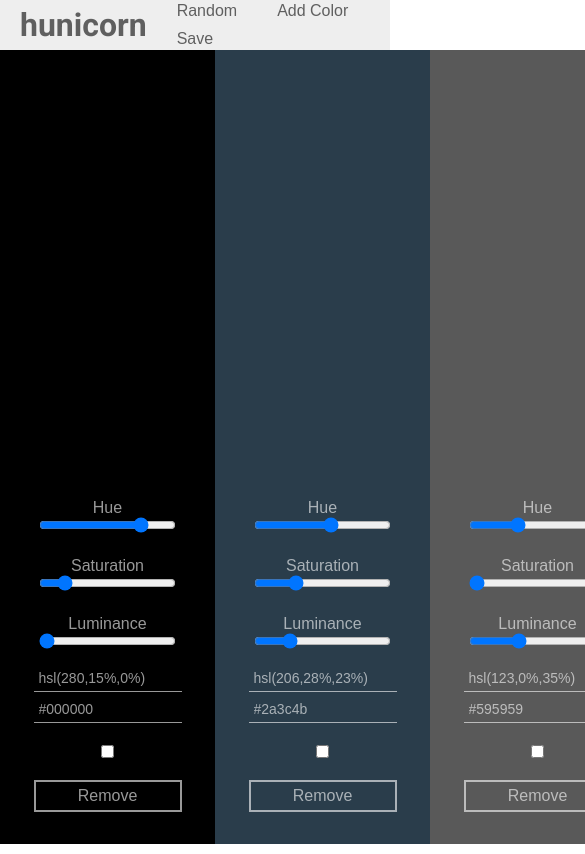
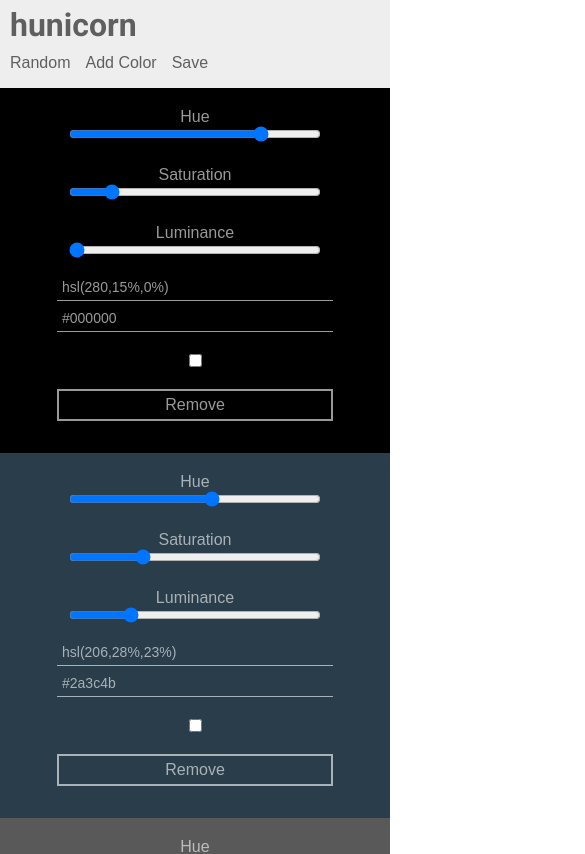
Before and after one commit to gabescarbrough/hunicorn, a React (Create React App) app: page / in a window 390 px wide. Shown: the top 854 px of the page, 585 px wide, since content can reach past the window. Built offline with nearby package versions, Linux system fonts and the light colour scheme.

Commit message:
Improved CSS responsiveness to better fit mobile screens

```diff
--- a/src/App.css
+++ b/src/App.css
@@ -1,11 +1,5 @@
 * {
   box-sizing: border-box;
-}
-
-.color-container {
-  display: flex;
-  height: calc(100vh - 50px);
-  justify-content: space-between;
 }
 
 button {
@@ -20,3 +14,16 @@ button {
 button:hover {
     cursor: pointer;
 }
+
+button:disabled {
+    color: hsla(0,0%,0%,.3);
+}
+
+@media (min-width: 800px) {
+    .color-container {
+      display: flex;
+      height: calc(100vh - 50px);
+      justify-content: space-between;
+      overflow-x: scroll;
+    }
+}
--- a/src/components/Header.css
+++ b/src/components/Header.css
@@ -1,24 +1,36 @@
 @import url('https://fonts.googleapis.com/css?family=Roboto:300,700,900');
 
 header {
-    height: 50px;
     width: 100%;
     background: #eee;
     padding: 6px 10px;
-    display: flex;
-    align-items: center;
-    justify-content: space-between;
 }
 
 header h1 {
-    margin: 0 10px;
+    margin: 0;
     font-family: Roboto;
     font-weight: 700;
     color: hsla(0,0%,0%,.6);
-    float: left;
 }
 
 header button {
     border: none;
-    margin: 0 15px
+    margin: 10px 15px 10px 0;
+    padding: 0;
 }
+
+@media (min-width: 800px) {
+    header {
+        display: flex;
+        align-items: center;
+        justify-content: space-between;
+    }
+
+    header h1 {
+        margin: 0 10px;
+    }
+
+    header button {
+        margin: 0 15px;
+    }
+}
```
